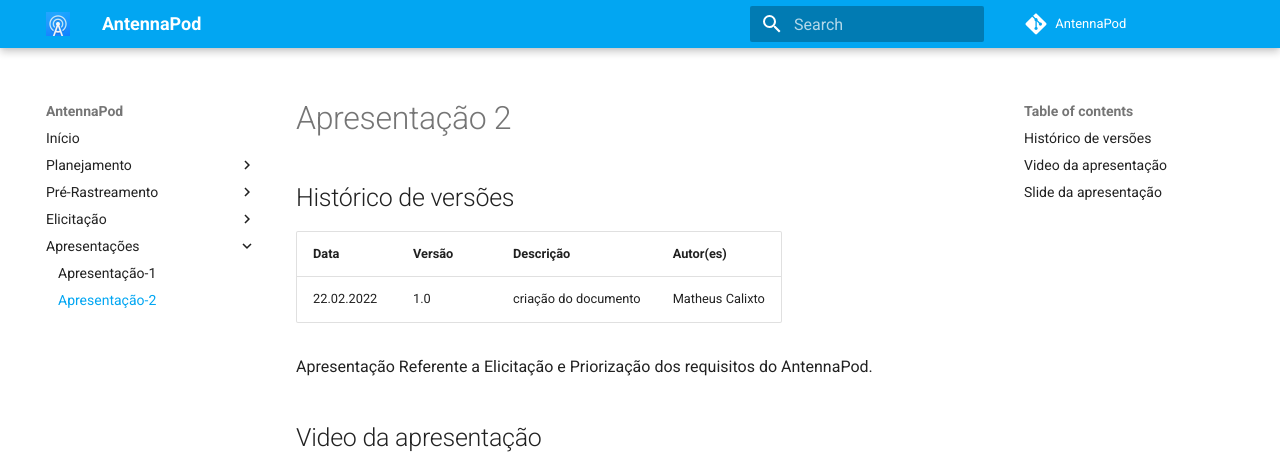
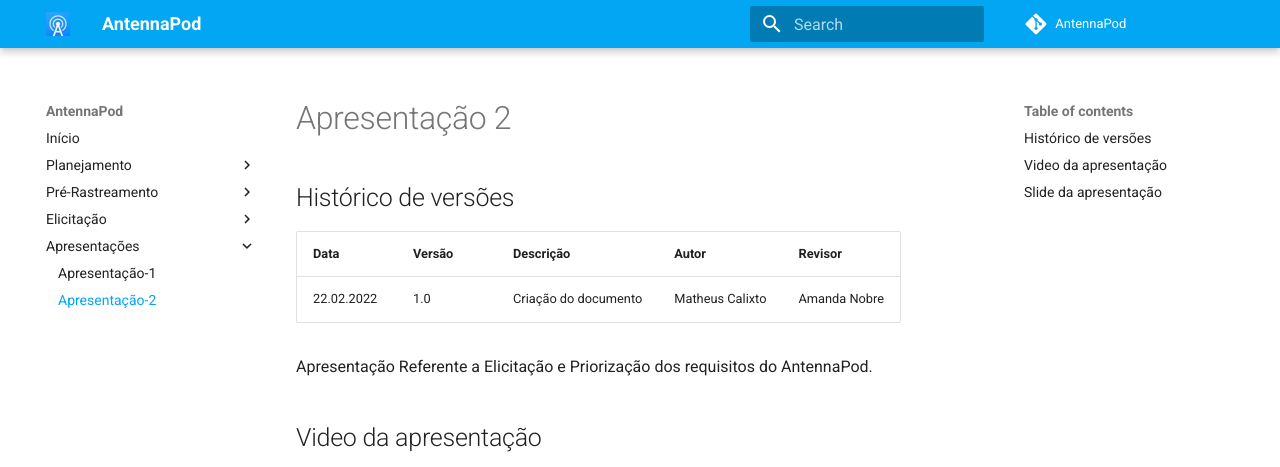
Before and after one commit to Requisitos-de-Software/2021.2-AntennaPod, an MkDocs documentation site: the page built from docs/apresentacoes/apresentacao2.md, in a window 1280 px wide and 900 px high, cut to the strip 0-467 px from the top of the window. Built offline with MkDocs 1.6.1 and Material for MkDocs 9.7.7, drawn with Linux system fonts in a browser that asks for light colours; comment, search, counter and statistics services are not loaded.

Commit message:
:repeat:(#36): correcao no versionamento das apresentacoes

```diff
--- a/docs/apresentacoes/apresentacao2.md
+++ b/docs/apresentacoes/apresentacao2.md
@@ -1,9 +1,9 @@
 # Apresentação 2
 
 ## Histórico de versões
-| Data         | Versão   | Descrição              | Autor(es)               |
-|--------------|----------|------------------------|-------------------------|
-| 22.02.2022   | 1.0      |  criação do documento  | Matheus Calixto         |
+| Data       | Versão | Descrição            | Autor           | Revisor      |
+| ---------- | ------ | -------------------- | --------------- | ------------ |
+| 22.02.2022 | 1.0    | Criação do documento | Matheus Calixto | Amanda Nobre |
 
 Apresentação Referente a Elicitação e Priorização dos requisitos do AntennaPod.
 
```
Also changed, not shown: docs/apresentacoes/apresentacao1.md (+3 -3 lines).
